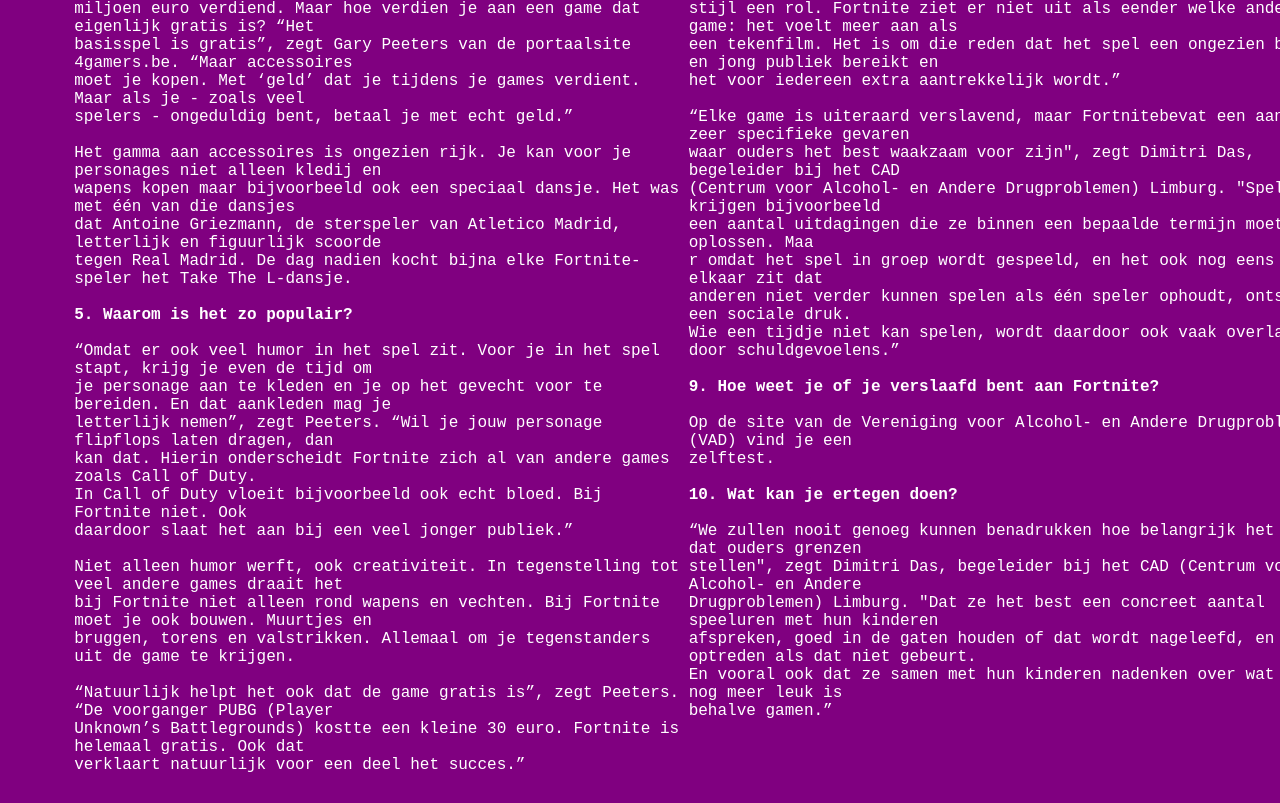
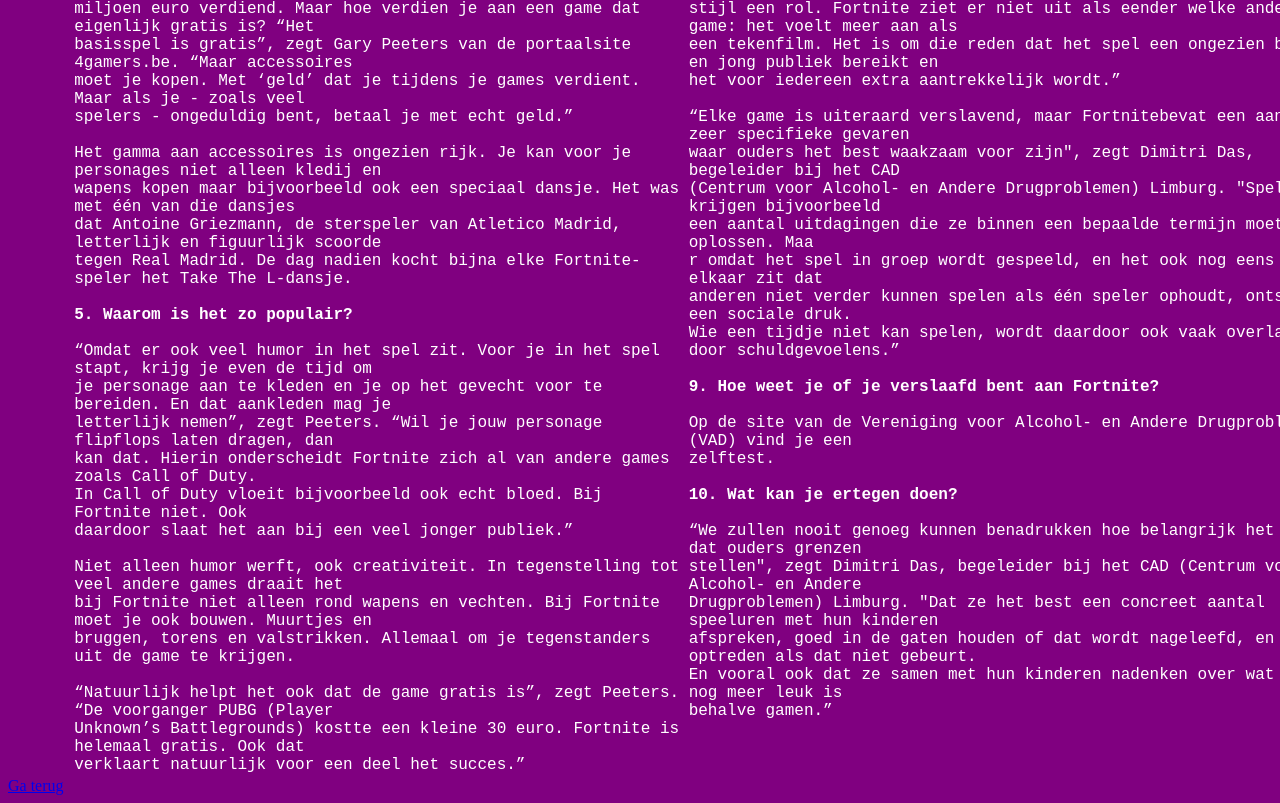
Before and after one commit to MartinDJ108/MartinDJ108.github.io, a plain HTML site: page extra.html in a window 1280 px wide. Shown: the part 2346-3149 px from the top of the page. Before the commit the page ends 3123 px from the top, so only its background shows below. Drawn offline with Linux system fonts and the light colour scheme.

Commit message:
Update extra.html

```diff
--- a/extra.html
+++ b/extra.html
@@ -175,6 +175,6 @@ Op de site van de Vereniging voor Alcohol- en Andere Drugproblemen (VAD) vind je
         </tr>
     </table>
 </div>
-
+    <a href="https://martindj108.github.io/">Ga terug </a>
 </body>
 </html>
```
